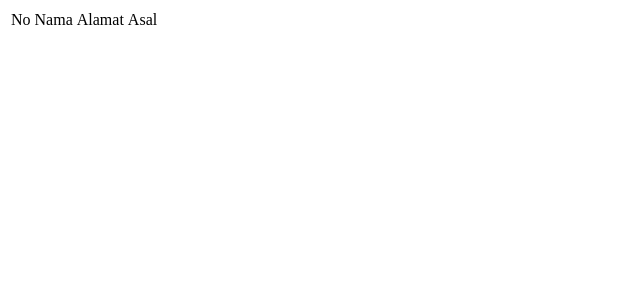
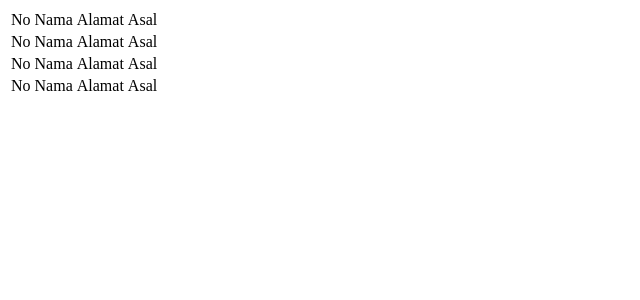
Before and after one commit to efhal/project-git, a PHP site: page / in a window 1280 px wide. Shown: the top 300 px of the page, without its empty margins (0-640 px from the left). Run offline with PHP 8.4, Linux system fonts and the light colour scheme.

Commit message:
Update index.php

```diff
--- a/index.php
+++ b/index.php
@@ -15,6 +15,24 @@
 		<td>Alamat</td>
 		<td>Asal</td>
 	</tr>
+		<tr>
+		<td>No</td>
+		<td>Nama</td>
+		<td>Alamat</td>
+		<td>Asal</td>
+	</tr>
+		<tr>
+		<td>No</td>
+		<td>Nama</td>
+		<td>Alamat</td>
+		<td>Asal</td>
+	</tr>
+		<tr>
+		<td>No</td>
+		<td>Nama</td>
+		<td>Alamat</td>
+		<td>Asal</td>
+	</tr>
 </table>
 </body>
 </html>
```
